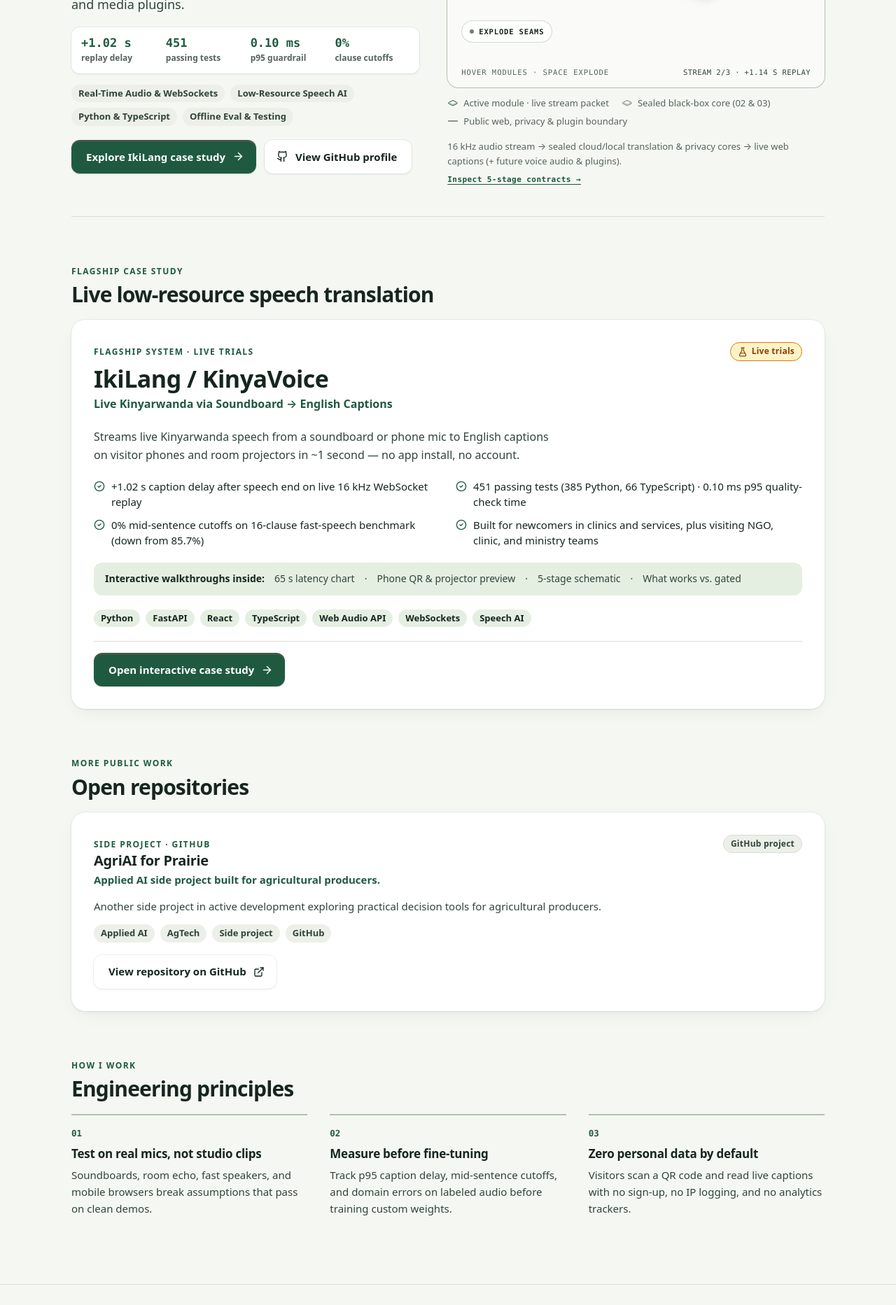
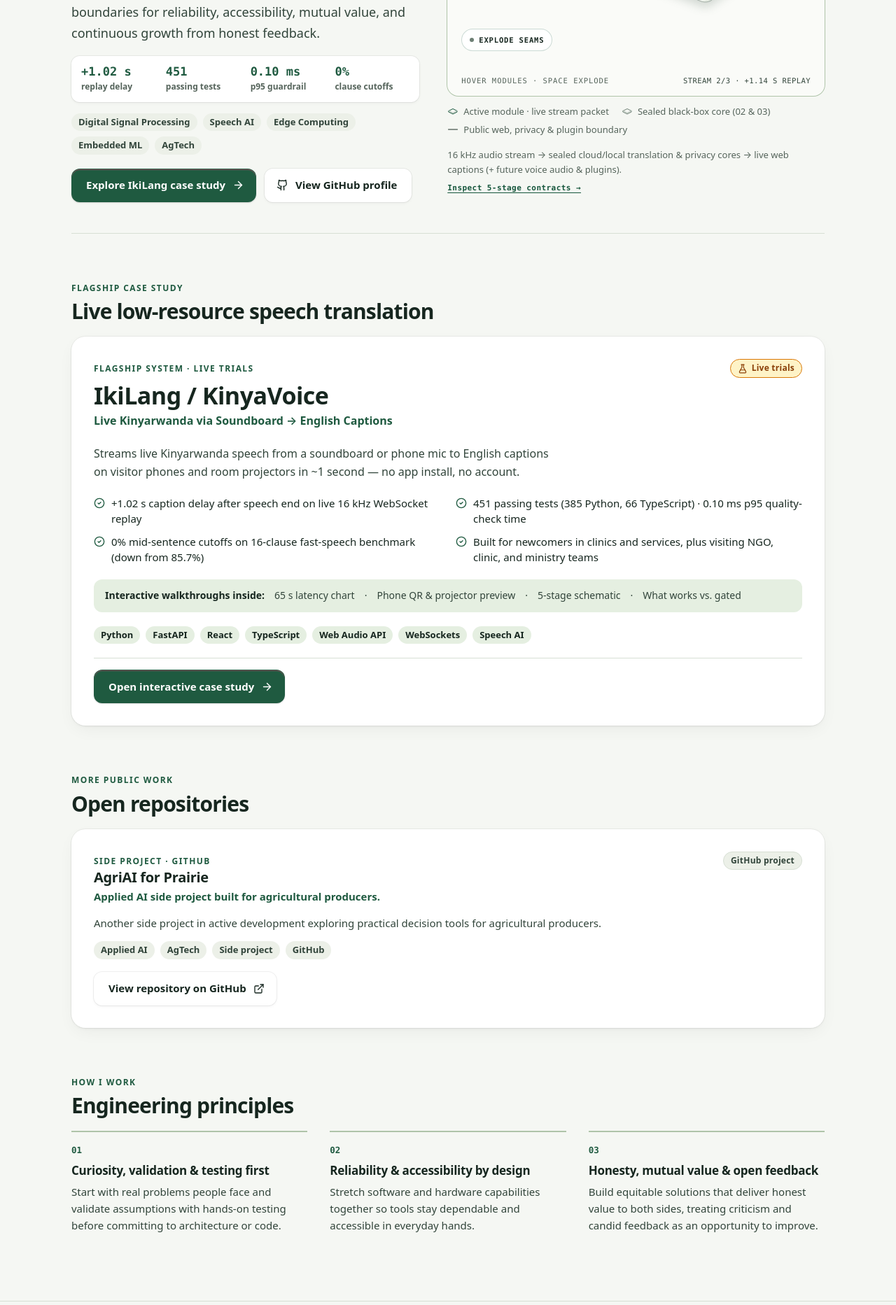
Before and after one commit to cHrisbErg2/cHrisbErg2.github.io, a React (Vite) app: page / in a window 1280 px wide. Shown: the part 460-2325 px from the top of the page at 70% size. Built offline with nearby package versions, Linux system fonts and the light colour scheme.

Commit message:
Broaden Computer Engineering bio with DSP, Edge Computing, Embedded ML, and AgTech

```diff
--- a/index.html
+++ b/index.html
@@ -25,10 +25,10 @@
       })();
     </script>
 
-    <title>Christian Muhirwa — Real-Time Speech AI &amp; IkiLang Portfolio</title>
+    <title>Christian Muhirwa — Computer Engineering, DSP, Edge &amp; Embedded ML | Portfolio</title>
     <meta
       name="description"
-      content="Portfolio of Christian Muhirwa (University of Saskatchewan), builder of IkiLang / KinyaVoice: live Kinyarwanda-to-English captions in +1.02 s over WebSockets, 451 passing tests, and zero user tracking."
+      content="Portfolio of Christian Muhirwa (Department of Electrical and Computer Engineering, USask) — exploring Digital Signal Processing, Speech AI, Edge Computing, Embedded ML, and AgTech, featuring IkiLang and AgriAI."
     />
     <meta name="author" content="Christian Muhirwa" />
     <meta name="theme-color" content="#f7f8f5" media="(prefers-color-scheme: light)" />
@@ -42,11 +42,11 @@
     <meta property="og:url" content="https://chrisberg2.github.io/" />
     <meta
       property="og:title"
-      content="Christian Muhirwa — Applied AI &amp; Real-Time Systems | IkiLang"
+      content="Christian Muhirwa — Computer Engineering, DSP, Edge &amp; Embedded ML"
     />
     <meta
       property="og:description"
-      content="Live Kinyarwanda-to-English speech translation for community rooms: +1.02 s live replay delay, 0.10 ms p95 quality checks, 451 automated tests, and zero-PII QR captions."
+      content="Computer Engineering student and entrepreneur building reliable, accessible software and hardware tools across Digital Signal Processing, Speech AI, Edge Computing, Embedded ML, and AgTech."
     />
     <meta property="og:image" content="https://chrisberg2.github.io/og-card.svg" />
     <meta property="og:image:type" content="image/svg+xml" />
@@ -54,18 +54,18 @@
     <meta property="og:image:height" content="630" />
     <meta
       property="og:image:alt"
-      content="Christian Muhirwa — IkiLang and KinyaVoice live Kinyarwanda-to-English caption architecture preview"
+      content="Christian Muhirwa — Computer Engineering portfolio featuring IkiLang streaming software pipeline"
     />
 
     <!-- Twitter / X Card -->
     <meta name="twitter:card" content="summary_large_image" />
     <meta
       name="twitter:title"
-      content="Christian Muhirwa — Applied AI &amp; Real-Time Systems | IkiLang"
+      content="Christian Muhirwa — Computer Engineering, DSP, Edge &amp; Embedded ML"
     />
     <meta
       name="twitter:description"
-      content="Live Kinyarwanda-to-English captions in ~1 second from a soundboard or phone mic to any visitor browser via QR code."
+      content="Computer Engineering student and entrepreneur building reliable tools across DSP, Speech AI, Edge Computing, Embedded ML, and AgTech — featuring IkiLang."
     />
     <meta name="twitter:image" content="https://chrisberg2.github.io/og-card.svg" />
     <meta
--- a/src/App.tsx
+++ b/src/App.tsx
@@ -63,7 +63,7 @@ export function App() {
     document.title =
       activeRoute === "ikilang"
         ? "IkiLang / KinyaVoice Case Study — Christian Muhirwa"
-        : "Christian Muhirwa — Applied AI & Real-Time Systems Portfolio";
+        : "Christian Muhirwa — Computer Engineering, DSP, Edge & Embedded ML | Portfolio";
   }, [activeRoute]);
 
   const navigate = useCallback((route: PortfolioRoute) => {
--- a/src/data/profile.ts
+++ b/src/data/profile.ts
@@ -21,9 +21,9 @@ export interface ProfileConfig {
 export const PROFILE: ProfileConfig = {
   name: "Christian Muhirwa",
   roleLine:
-    "Department of Electrical and Computer Engineering · University of Saskatchewan",
+    "Computer Engineering Student & Entrepreneur · Department of Electrical and Computer Engineering, USask",
   builderSummary:
-    "I build low-latency, privacy-preserving speech translation software — streaming live audio into context-aware captions on a zero-install web app today, with future support for expressive voice audio, host-run local models, and media plugins.",
+    "Solving everyday problems around me through curiosity, validation, and testing before building. Across Digital Signal Processing, Speech AI, Edge Computing, Embedded ML, and AgTech, I stretch software and hardware boundaries for reliability, accessibility, mutual value, and continuous growth from honest feedback.",
   affiliation: "University of Saskatchewan",
   locationLabel: "Saskatoon, SK",
   githubUrl: "https://github.com/cHrisbErg2",
@@ -31,29 +31,30 @@ export const PROFILE: ProfileConfig = {
   linkedinUrl: "",
   resumeUrl: "",
   focusAreas: [
-    "Real-Time Audio & WebSockets",
-    "Low-Resource Speech AI",
-    "Python & TypeScript",
-    "Offline Eval & Testing",
+    "Digital Signal Processing",
+    "Speech AI",
+    "Edge Computing",
+    "Embedded ML",
+    "AgTech",
   ],
   principles: [
     {
-      id: "field-reality",
-      title: "Test on real mics, not studio clips",
+      id: "validate-first",
+      title: "Curiosity, validation & testing first",
       detail:
-        "Soundboards, room echo, fast speakers, and mobile browsers break assumptions that pass on clean demos.",
+        "Start with real problems people face and validate assumptions with hands-on testing before committing to architecture or code.",
     },
     {
-      id: "measure-first",
-      title: "Measure before fine-tuning",
+      id: "reliability-by-design",
+      title: "Reliability & accessibility by design",
       detail:
-        "Track p95 caption delay, mid-sentence cutoffs, and domain errors on labeled audio before training custom weights.",
+        "Stretch software and hardware capabilities together so tools stay dependable and accessible in everyday hands.",
     },
     {
-      id: "privacy-minimal",
-      title: "Zero personal data by default",
+      id: "honesty-feedback",
+      title: "Honesty, mutual value & open feedback",
       detail:
-        "Visitors scan a QR code and read live captions with no sign-up, no IP logging, and no analytics trackers.",
+        "Build equitable solutions that deliver honest value to both sides, treating criticism and candid feedback as an opportunity to improve.",
     },
   ],
 };
```
Also changed, not shown: 1 other file (tests, documents, lock files or other folders).
